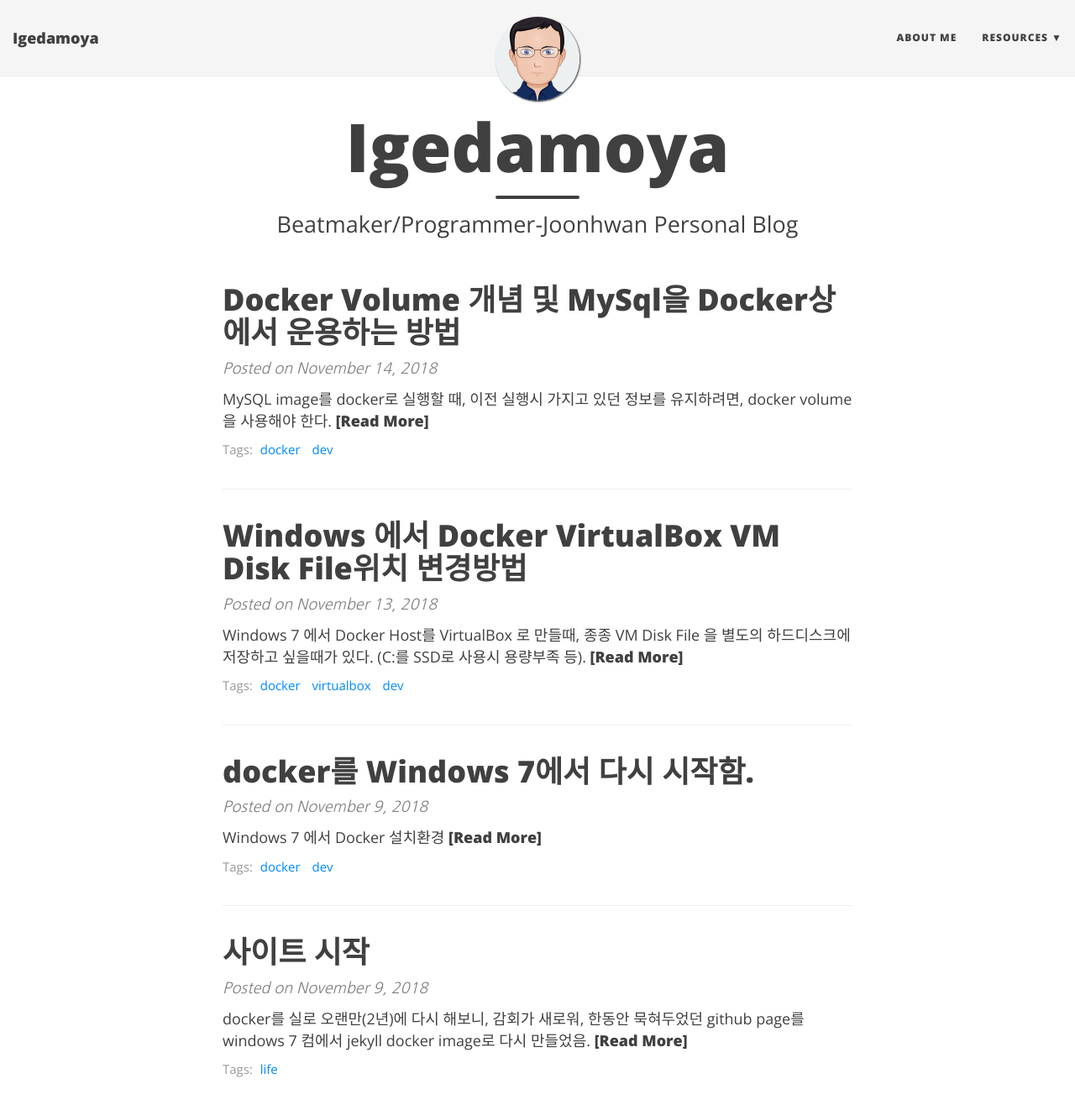
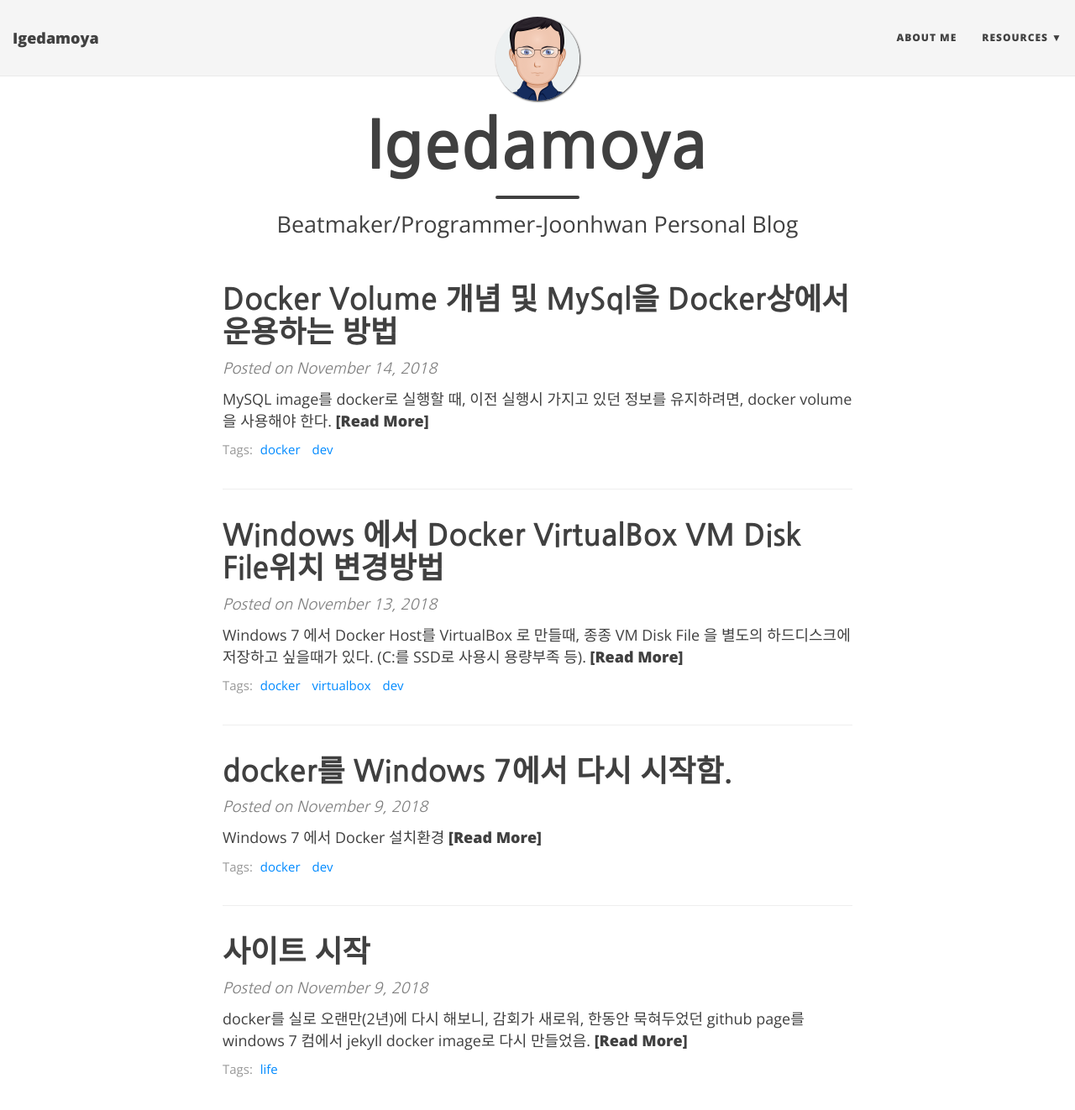
Before and after one commit to joonhwan/joonwan.github.io, a Jekyll site: the page built from index.html, in a window 1280 px wide and 1400 px high. Shown: the top 1322 px of the window at 84% size. Built offline with Jekyll 4.4.1, drawn with Linux system fonts in a browser that asks for light colours; nearby versions of some CDN libraries; the list of posts is cut into pages by our own code.

Commit message:
fixed font v2

```diff
--- a/css/main.css
+++ b/css/main.css
@@ -8,7 +8,7 @@ layout: null
 /* --- General --- */
 
 body {
-  font-family: 'Nanum Gothic', 'Times New Roman', serif;
+  font-family: 'Nanum Gothic', 'Open Sans', 'Helvetica Neue', Helvetica, Arial, sans-serif;
   font-size: 18px;
   color: #404040;
   position: relative;
@@ -23,7 +23,7 @@ p {
   margin: 30px 0;
 }
 h1,h2,h3,h4,h5,h6 {
-  font-family: 'Open Sans', 'Helvetica Neue', Helvetica, Arial, sans-serif;
+  font-family: 'Nanum Gothic', 'Open Sans', 'Helvetica Neue', Helvetica, Arial, sans-serif;
   font-weight: 800;
 }
 a {
@@ -60,7 +60,7 @@ hr.small {
 }
 
 .main-explain-area {
-  font-family: 'Open Sans', 'Helvetica Neue', Helvetica, Arial, sans-serif;
+  font-family: 'Nanum Gothic', 'Open Sans', 'Helvetica Neue', Helvetica, Arial, sans-serif;
   padding: 15px inherit;
 }
 
```
